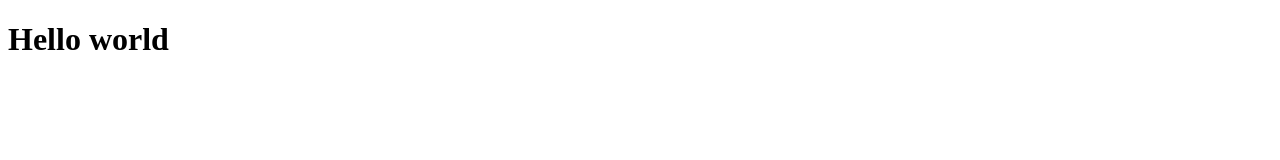
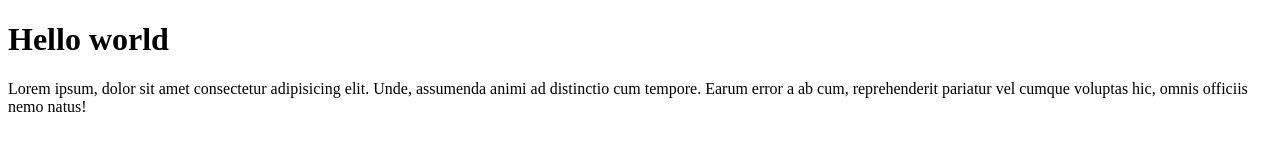
Before and after one commit to kellyj42/my_repo, a plain HTML site: page index.html in a window 1280 px wide. Drawn offline with Linux system fonts and the light colour scheme.

Commit message:
added more text

```diff
--- a/index.html
+++ b/index.html
@@ -7,6 +7,6 @@
 </head>
 <body>
     <h1>Hello world</h1>
-
+    <p>Lorem ipsum, dolor sit amet consectetur adipisicing elit. Unde, assumenda animi ad distinctio cum tempore. Earum error a ab cum, reprehenderit pariatur vel cumque voluptas hic, omnis officiis nemo natus!</p>
 </body>
 </html>
```
